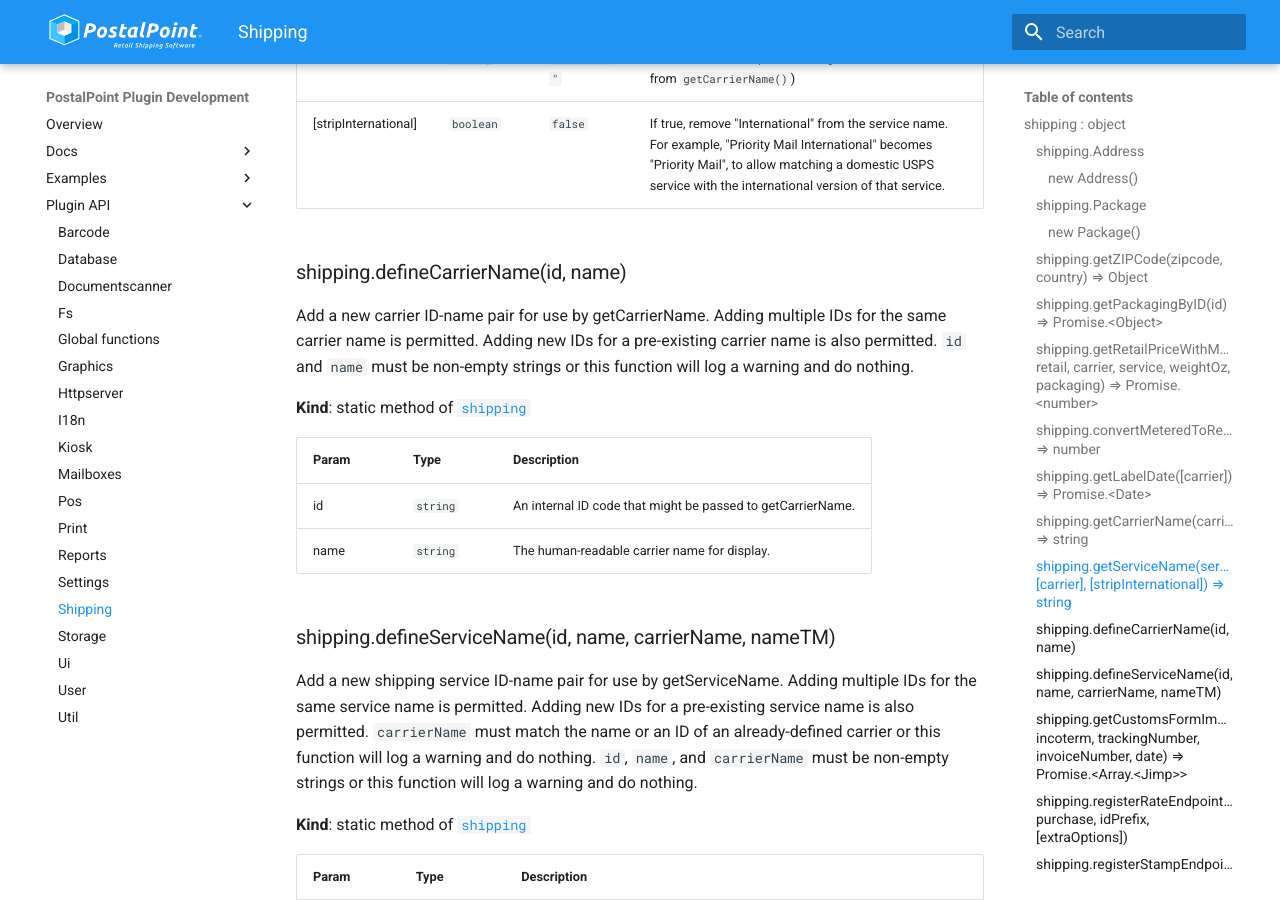
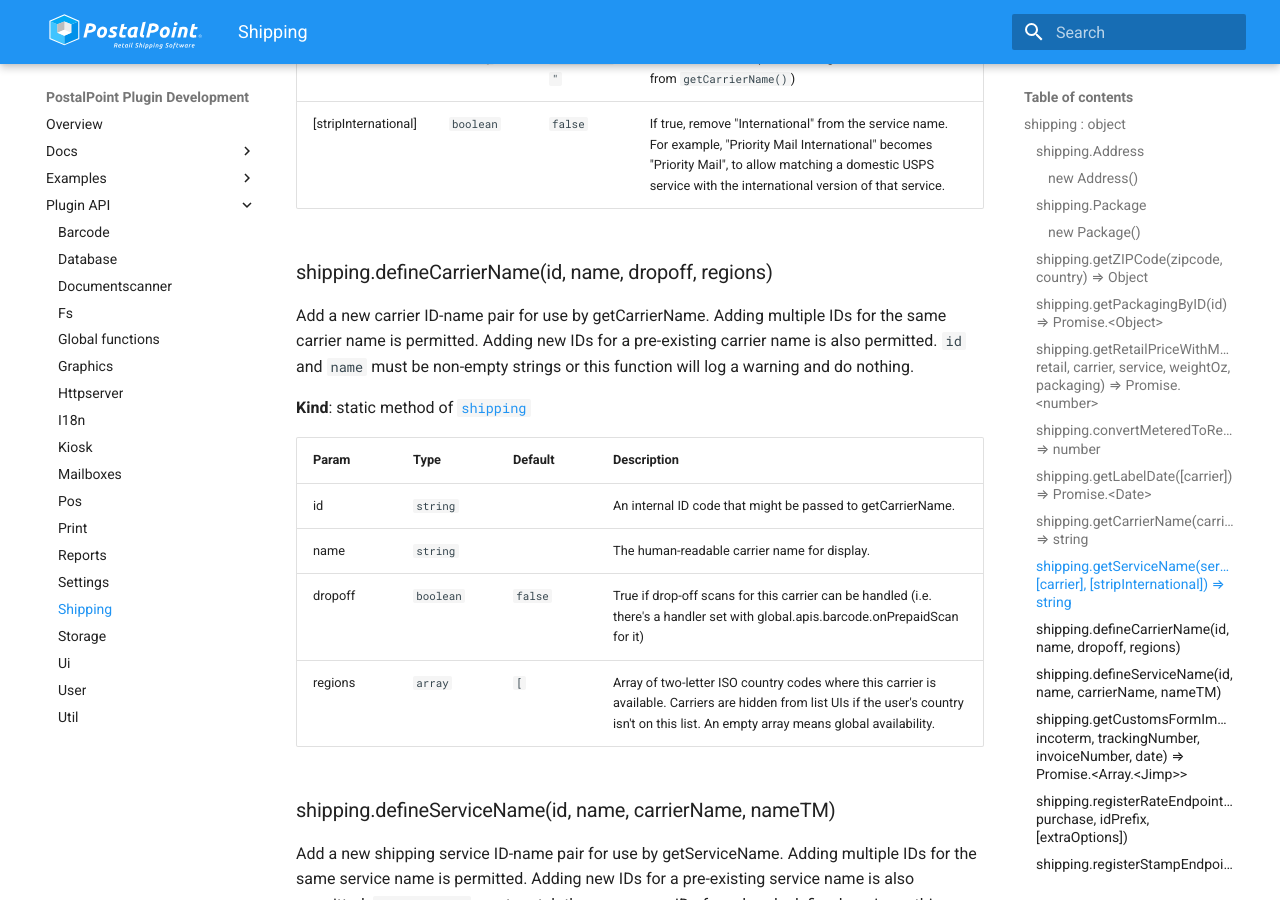
Before and after one commit to PostalPortal/PostalPoint_Plugins, an MkDocs documentation site: the page built from docs/Plugin API/shipping.md, in a window 1280 px wide and 900 px high, scrolled down 5283 px. Built offline with MkDocs 1.6.1 and Material for MkDocs 9.7.7, drawn with Linux system fonts in a browser that asks for light colours; plug-ins that fetch from the network failed and are left out; the version menu is left out; some of the changed text lies outside the part shown.

```diff
--- a/docs/Plugin API/shipping.md
+++ b/docs/Plugin API/shipping.md
@@ -17,7 +17,7 @@
     * [.getLabelDate([carrier])](#shipping.getLabelDate) ⇒ <code>Promise.&lt;Date&gt;</code>
     * [.getCarrierName(carrierId)](#shipping.getCarrierName) ⇒ <code>string</code>
     * [.getServiceName(serviceId, [carrier], [stripInternational])](#shipping.getServiceName) ⇒ <code>string</code>
-    * [.defineCarrierName(id, name)](#shipping.defineCarrierName)
+    * [.defineCarrierName(id, name, dropoff, regions)](#shipping.defineCarrierName)
     * [.defineServiceName(id, name, carrierName, nameTM)](#shipping.defineServiceName)
     * [.getCustomsFormImages(parcel, incoterm, trackingNumber, invoiceNumber, date)](#shipping.getCustomsFormImages) ⇒ <code>Promise.&lt;Array.&lt;Jimp&gt;&gt;</code>
     * [.registerRateEndpoint(getRates, purchase, idPrefix, [extraOptions])](#shipping.registerRateEndpoint)
@@ -202,7 +202,7 @@
 
 <a name="shipping.defineCarrierName"></a>
 
-### shipping.defineCarrierName(id, name)
+### shipping.defineCarrierName(id, name, dropoff, regions)
 Add a new carrier ID-name pair for use by getCarrierName.
 Adding multiple IDs for the same carrier name is permitted.
 Adding new IDs for a pre-existing carrier name is also permitted.
@@ -210,10 +210,12 @@
 
 **Kind**: static method of [<code>shipping</code>](#shipping)
 
-| Param | Type | Description |
-| --- | --- | --- |
-| id | <code>string</code> | An internal ID code that might be passed to getCarrierName. |
-| name | <code>string</code> | The human-readable carrier name for display. |
+| Param | Type | Default | Description |
+| --- | --- | --- | --- |
+| id | <code>string</code> |  | An internal ID code that might be passed to getCarrierName. |
+| name | <code>string</code> |  | The human-readable carrier name for display. |
+| dropoff | <code>boolean</code> | <code>false</code> | True if drop-off scans for this carrier can be handled (i.e. there's a handler set with global.apis.barcode.onPrepaidScan for it) |
+| regions | <code>array</code> | <code>[</code> | Array of two-letter ISO country codes where this carrier is available.  Carriers are hidden from list UIs if the user's country isn't on this list.  An empty array means global availability. |
 
 <a name="shipping.defineServiceName"></a>
 
--- a/mkdocs.yml
+++ b/mkdocs.yml
@@ -19,6 +19,7 @@
   version:
     provider: mike
     alias: true
+    default: next
 extra_css:
   - assets/styles.css
 plugins:
```
Also changed, not shown: 1 other file.
